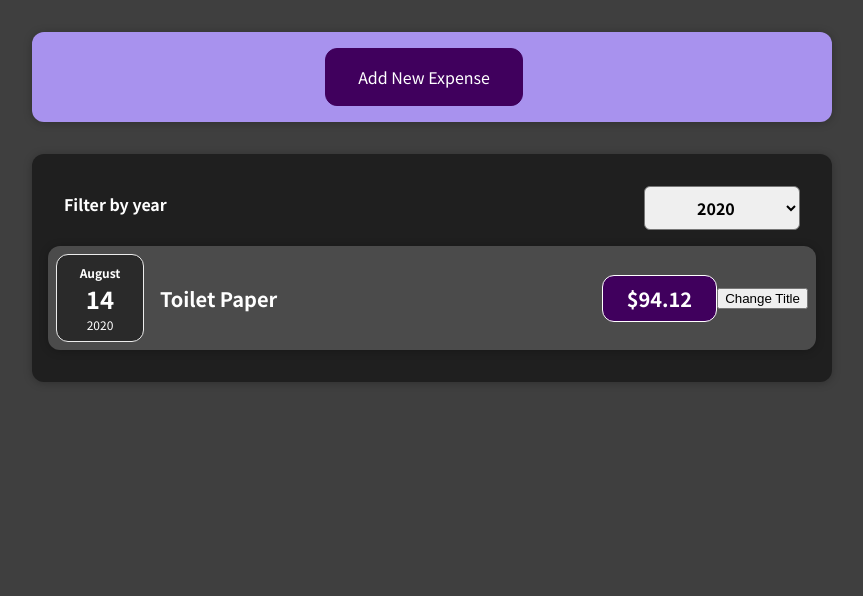
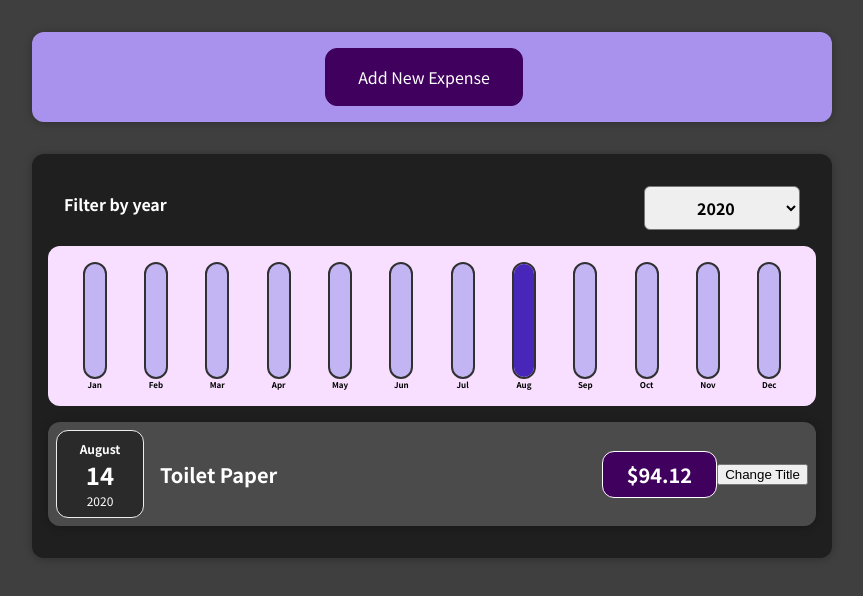
Before and after one commit to yanichik/react-course, a React (Create React App) app in the folder full-course/expense-tracker/: page / in a window 1280 px wide. Shown: the top 596 px of the page, without its empty margins (208-1071 px from the left). Built offline with nearby package versions, Linux system fonts and the light colour scheme.

Commit message:
complete expense tracker with bars representing % value over max value

```diff
--- /dev/null
+++ b/full-course/expense-tracker/src/components/Chart/Chart.css
@@ -0,0 +1,9 @@
+.chart {
+  padding: 1rem;
+  border-radius: 12px;
+  background-color: #f8dfff;
+  text-align: center;
+  display: flex;
+  justify-content: space-around;
+  height: 10rem;
+}
--- /dev/null
+++ b/full-course/expense-tracker/src/components/Chart/Chart.js
@@ -0,0 +1,31 @@
+import ChartBar from "./ChartBar";
+import "./Chart.css";
+
+// purpose of Chart: map the array of objects data points to an array of values.
+// then find the max value.
+// then in the return statement: loop through the 12 data points (for 12 months),
+// and render a ChartBar with passed down properties: key, value, maxValue, label
+function Chart(props) {
+	// console.log(props.dataPoints);
+	const dataPointValues = props.dataPoints.map((dataPoint) => dataPoint.value);
+	// console.log(dataPointValues);
+	const totMax = Math.max(...dataPointValues);
+	// console.log(totMax);
+	return (
+		<div className="chart">
+			{props.dataPoints.map((dataPoint) => {
+				// console.log(dataPoint.value);
+				return (
+					<ChartBar
+						key={dataPoint.label}
+						value={dataPoint.value}
+						maxValue={totMax}
+						label={dataPoint.label}
+					/>
+				);
+			})}
+		</div>
+	);
+}
+
+export default Chart;
--- /dev/null
+++ b/full-course/expense-tracker/src/components/Chart/ChartBar.css
@@ -0,0 +1,30 @@
+.chart-bar {
+  height: 100%;
+  display: flex;
+  flex-direction: column;
+  align-items: center;
+}
+
+.chart-bar__inner {
+  height: 100%;
+  width: 1.5rem;
+  border: 2px solid #313131;
+  border-radius: 12px;
+  background-color: #c3b4f3;
+  overflow: hidden;
+  display: flex;
+  flex-direction: column;
+  justify-content: flex-end;
+}
+
+.chart-bar__fill {
+  background-color: #4826b9;
+  width: 100%;
+  transition: all 0.3s ease-out;
+}
+
+.chart-bar__label {
+  font-weight: bold;
+  font-size: 0.5rem;
+  text-align: center;
+}
--- /dev/null
+++ b/full-course/expense-tracker/src/components/Chart/ChartBar.js
@@ -0,0 +1,25 @@
+import "./ChartBar.css";
+
+// purpose of ChartBar: render bar with a label and fill height based on the value/amount
+// of expenses in that month compared to max expense amount as a percentage
+function ChartBar(props) {
+	let barHeight = "0%";
+
+	if (props.maxValue > 0) {
+		// console.log("value: " + props.value);
+		// console.log("maxValue: " + props.maxValue);
+		barHeight = Math.round((props.value / props.maxValue) * 100) + "%";
+		// console.log(barHeight);
+	}
+	return (
+		<div className="chart-bar">
+			<div className="chart-bar__inner">
+				{/* sets the height of the bar in % by inputting css syntax into style */}
+				<div className="chart-bar__fill" style={{ height: barHeight }}></div>
+			</div>
+			<div className="chart-bar__label">{props.label}</div>
+		</div>
+	);
+}
+
+export default ChartBar;
--- a/full-course/expense-tracker/src/components/Expenses/Expenses.js
+++ b/full-course/expense-tracker/src/components/Expenses/Expenses.js
@@ -1,6 +1,7 @@
 import { useState } from "react";
 import Card from "../UI/Card";
 import "./Expenses.css";
+import ExpensesChart from "./ExpensesChart";
 import ExpensesFilter from "./ExpensesFilter";
 import ExpensesList from "./ExpensesList";
 
@@ -18,6 +19,7 @@
 				onSelectedYear={selectedYearHandler}
 				initialSelectedYear={selectedYear}
 			/>
+			<ExpensesChart expenses={filteredExpenses} />
 			<ExpensesList items={filteredExpenses} selectedYear={selectedYear} />
 		</Card>
 	);
--- /dev/null
+++ b/full-course/expense-tracker/src/components/Expenses/ExpensesChart.js
@@ -0,0 +1,30 @@
+import Chart from "../Chart/Chart";
+
+// purpose of ExpensesChart: create array of objects that will eventually hold the
+// label and total value/amount of expenses in each month.
+// then pass those dataPoints to Chart
+function ExpensesChart(props) {
+	const chartData = [
+		{ label: "Jan", value: 0 },
+		{ label: "Feb", value: 0 },
+		{ label: "Mar", value: 0 },
+		{ label: "Apr", value: 0 },
+		{ label: "May", value: 0 },
+		{ label: "Jun", value: 0 },
+		{ label: "Jul", value: 0 },
+		{ label: "Aug", value: 0 },
+		{ label: "Sep", value: 0 },
+		{ label: "Oct", value: 0 },
+		{ label: "Nov", value: 0 },
+		{ label: "Dec", value: 0 },
+	];
+	// console.log(props.expenses);
+	for (const expense of props.expenses) {
+		const expenseMonth = expense.date.getMonth();
+		chartData[expenseMonth].value += expense.amount;
+	}
+	// console.log(chartData);
+	return <Chart dataPoints={chartData} />;
+}
+
+export default ExpensesChart;
```
Also changed, not shown: 1 other file (tests, documents, lock files or other folders).
